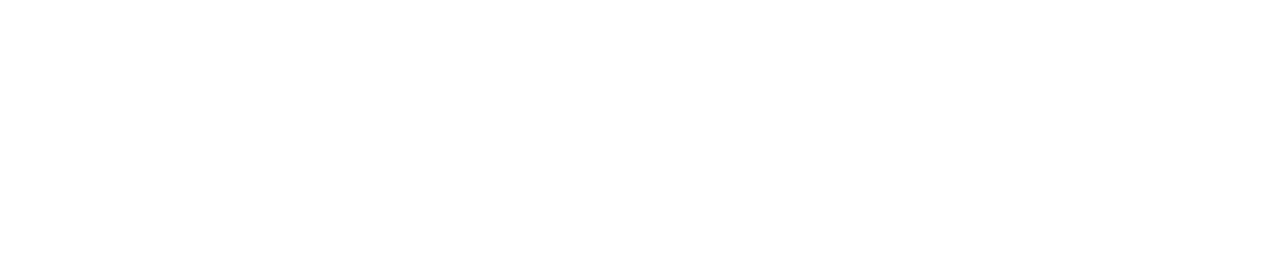
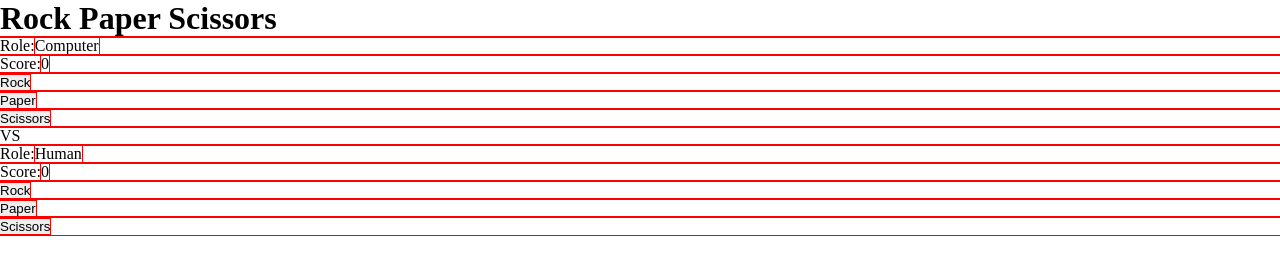
Before and after one commit to singularwind979/odin-rps, a website with bundled scripts: page index.html in a window 1280 px wide. Built offline with nearby package versions, Linux system fonts and the light colour scheme.

Commit message:
feat(ui): add raw rock-paper-scissors page structure

```diff
--- a/index.html
+++ b/index.html
@@ -9,5 +9,37 @@
 </head>
 <body>
 
+    <h1>Rock Paper Scissors</h1>
+
+    <div>
+
+        <div>
+            <div>
+                <div>Role:<span>Computer</span></div>
+                <div>Score:<span>0</span></div>
+            </div>
+            <ul>
+                <li><button>Rock</button></li>
+                <li><button>Paper</button></li>
+                <li><button>Scissors</button></li>
+            </ul>
+        </div>
+
+        <div>VS</div>
+
+        <div>
+            <div>
+                <div>Role:<span>Human</span></div>
+                <div>Score:<span>0</span></div>
+            </div>
+            <ul>
+                <li><button>Rock</button></li>
+                <li><button>Paper</button></li>
+                <li><button>Scissors</button></li>
+            </ul>
+        </div>
+
+    </div>
+
 </body>
 </html>
```
